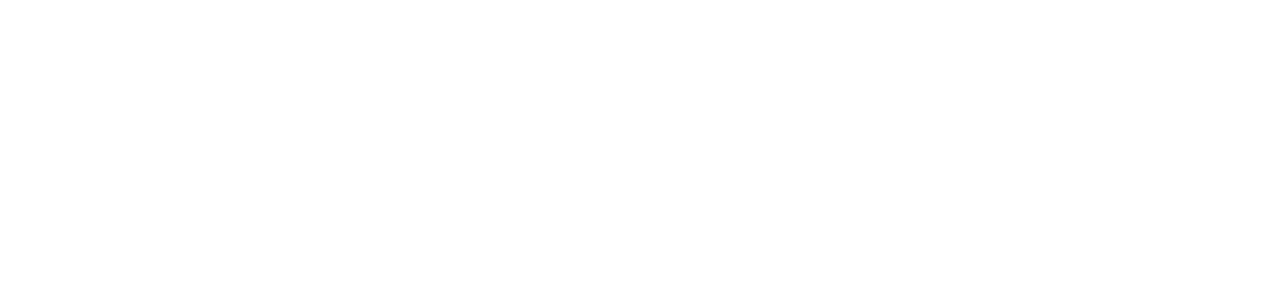
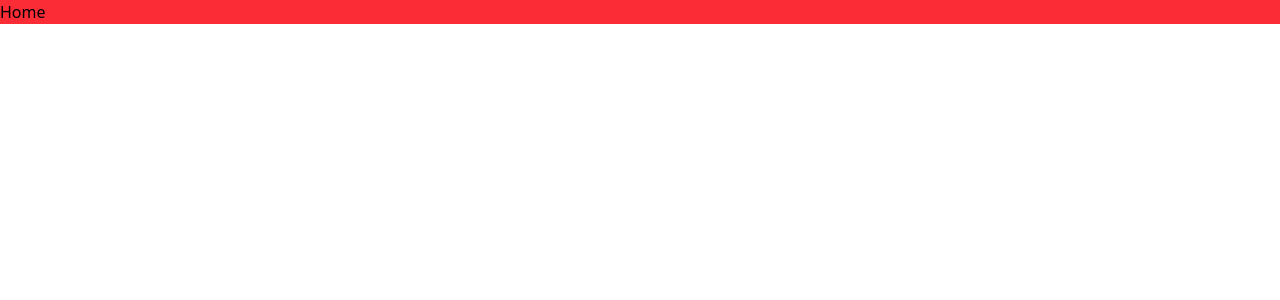
Before and after one commit to Ehsankhanahmadi/react-admin-dashboard, a React (Vite) app: page / in a window 1280 px wide. Shown: the top 300 px of the page. Built offline with nearby package versions, Linux system fonts and the light colour scheme.

Commit message:
remove bog tailwind intellicense

```diff
--- a/index.html
+++ b/index.html
@@ -5,7 +5,6 @@
     <link rel="icon" type="image/svg+xml" href="/vite.svg" />
     <meta name="viewport" content="width=device-width, initial-scale=1.0" />
     <title>admin panel</title>
-    <link rel="stylesheet" href="/dist/styles.css">
   </head>
   <body>
     <div id="root"></div>
--- a/src/App.tsx
+++ b/src/App.tsx
@@ -1,6 +1,10 @@
+import Home from "./pages/home"
+
 function App() {
   return (
-    <></>
+    <>
+    <Home/>
+    </>
   )
 }
 
--- a/src/main.tsx
+++ b/src/main.tsx
@@ -1,6 +1,7 @@
 import { StrictMode } from 'react'
 import { createRoot } from 'react-dom/client'
 import App from './App.tsx'
+import './style/styles.css'
 
 createRoot(document.getElementById('root')!).render(
   <StrictMode>
--- /dev/null
+++ b/src/pages/home.tsx
@@ -0,0 +1,11 @@
+const Home = () => {
+  return (
+    <>
+    <div className="bg-red-500">
+      <div>Home</div>
+    </div>
+    </>
+  )
+}
+
+export default Home
```
Also changed, not shown: tailwind.config.ts (added).
